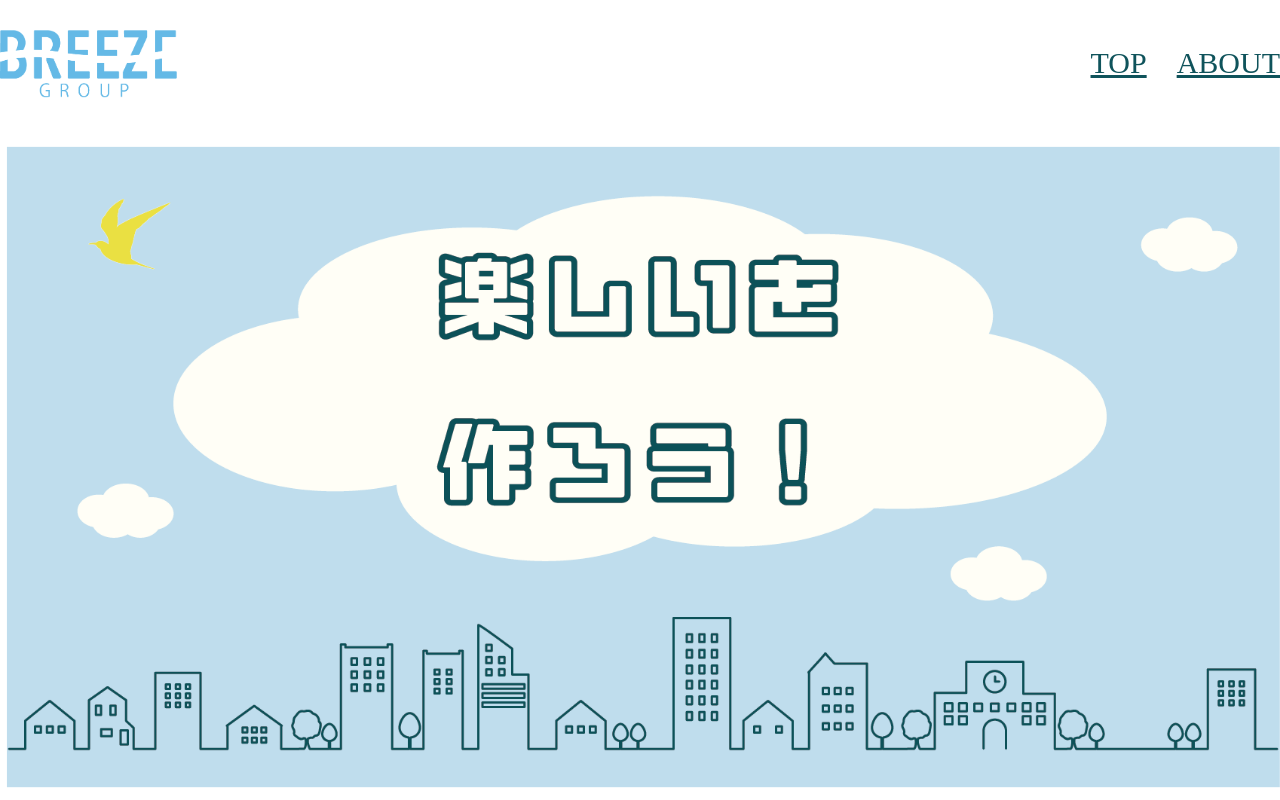
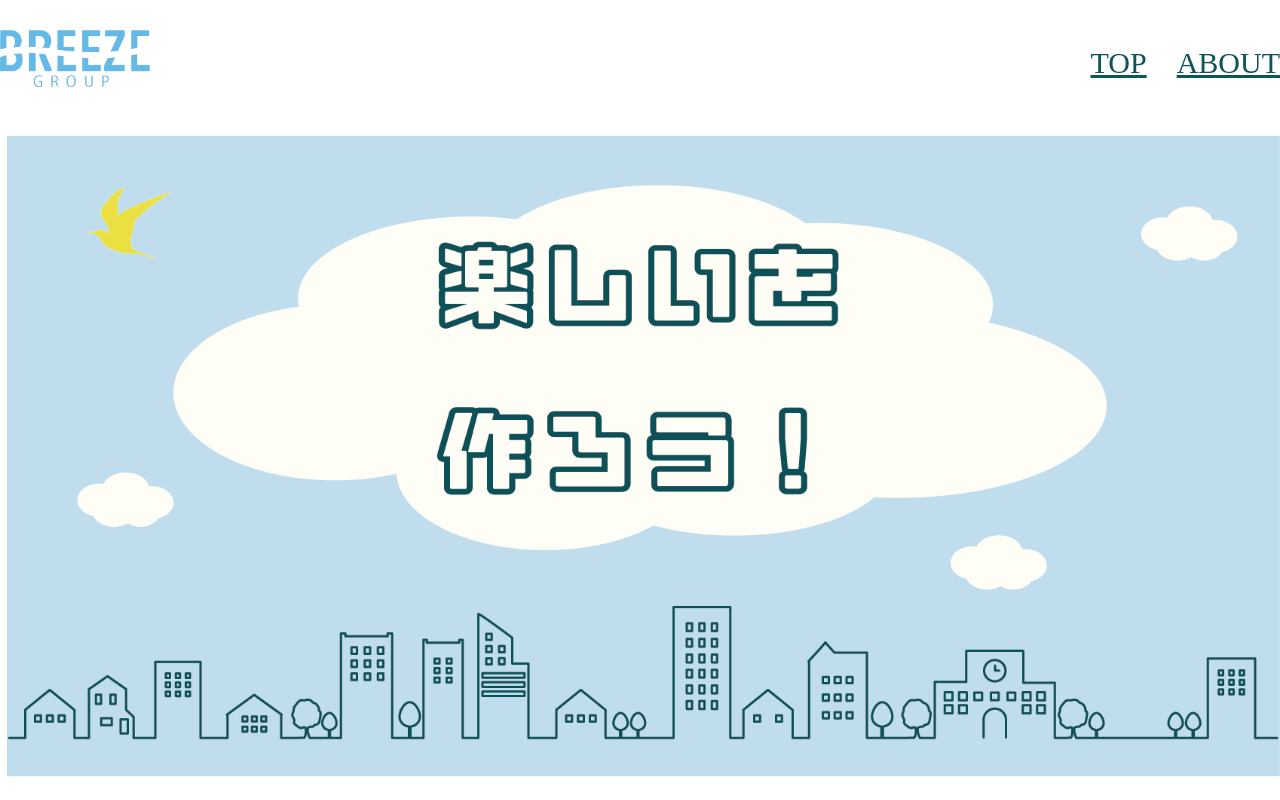
Before and after one commit to koha3838/test_kensyu, a plain HTML site: page index.html in a window 1280 px wide. Shown: the top 800 px of the page. Drawn offline with Linux system fonts and the light colour scheme; a web font is replaced by a local one.

```diff
--- a/index.html
+++ b/index.html
@@ -3,7 +3,7 @@
 <head>
     <meta charset="UTF-8">
     <meta name="viewport" content="width=device-width, initial-scale=1.0">
-    <title>topページ</title>
+    <title>テストサイト</title>
     <link rel="stylesheet" href="style.css">
     <link rel="preconnect" href="https://fonts.googleapis.com">
     <link rel="preconnect" href="https://fonts.gstatic.com" crossorigin>
--- a/style.css
+++ b/style.css
@@ -35,7 +35,7 @@ header{
 }
 
 .header-logo{
-    max-width: 177px;
+    max-width: 150px;
 }
 
 .pc-nav-list{
```
